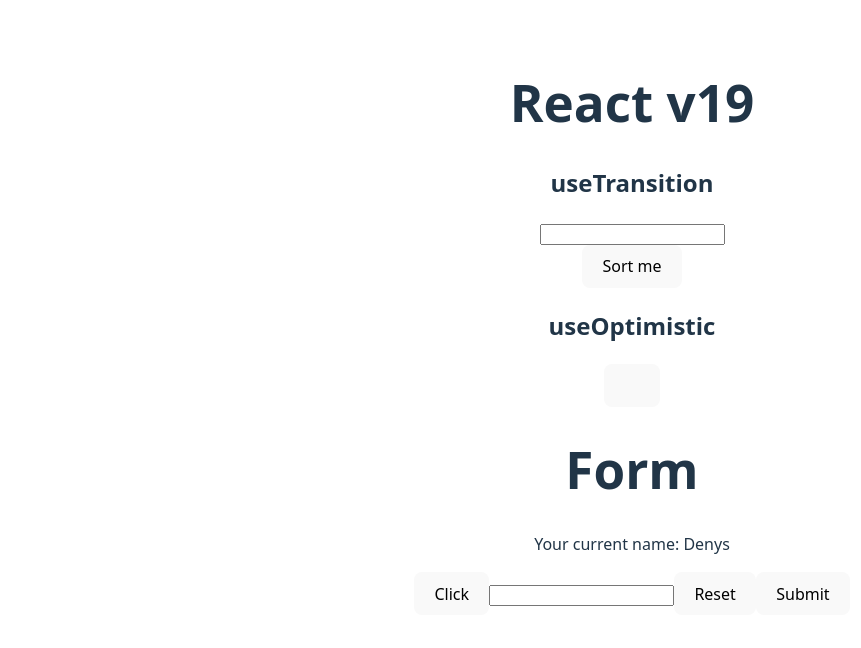
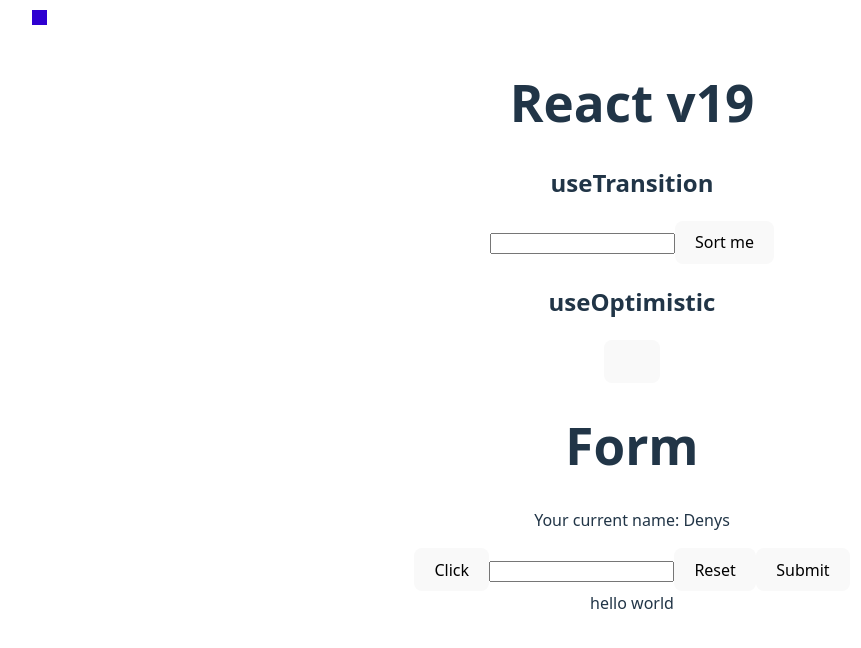
Before and after one commit to partnersinbahamas/new-react-feats, a React (Vite) app: page / in a window 1280 px wide. Shown: the top 648 px of the page, without its empty margins (8-869 px from the left). Built offline with nearby package versions, Linux system fonts and the light colour scheme; some icons are missing.

Commit message:
update app

```diff
--- a/src/App.css
+++ b/src/App.css
@@ -14,3 +14,21 @@
   max-height: 400px;
   overflow: scroll;
 }
+
+.square {
+  position: absolute;
+  top: 10px;
+  width: 15px;
+  height: 15px;
+  animation: colorChange 1s infinite alternate;
+}
+
+@keyframes colorChange {
+  0% {
+    background-color: red;
+  }
+
+  100% {
+    background-color: blue;
+  }
+}
--- a/src/App.tsx
+++ b/src/App.tsx
@@ -2,8 +2,15 @@
 import Transition from './Transition';
 import Optimistic from './Optimistic';
 import Form from './Form';
+import { Suspense } from 'react';
+import UseSuspense from './UseSuspense';
+import { mockServerError, mockServerSuccess } from './utils';
+import { ErrorBoundary } from 'react-error-boundary';
 
 function App() {
+  const helloWorldPromise = mockServerSuccess('hello world');
+  // const helloWorldPromise = mockServerError();
+
   return (
     <main>
       <h1>React v19</h1>
@@ -11,6 +18,11 @@
       <Transition />
       <Optimistic />
       <Form />
+      <ErrorBoundary fallback="error....">
+        <Suspense fallback="loading....">
+          <UseSuspense promise={helloWorldPromise} />
+        </Suspense>
+      </ErrorBoundary>
     </main>
   )
 }
```
